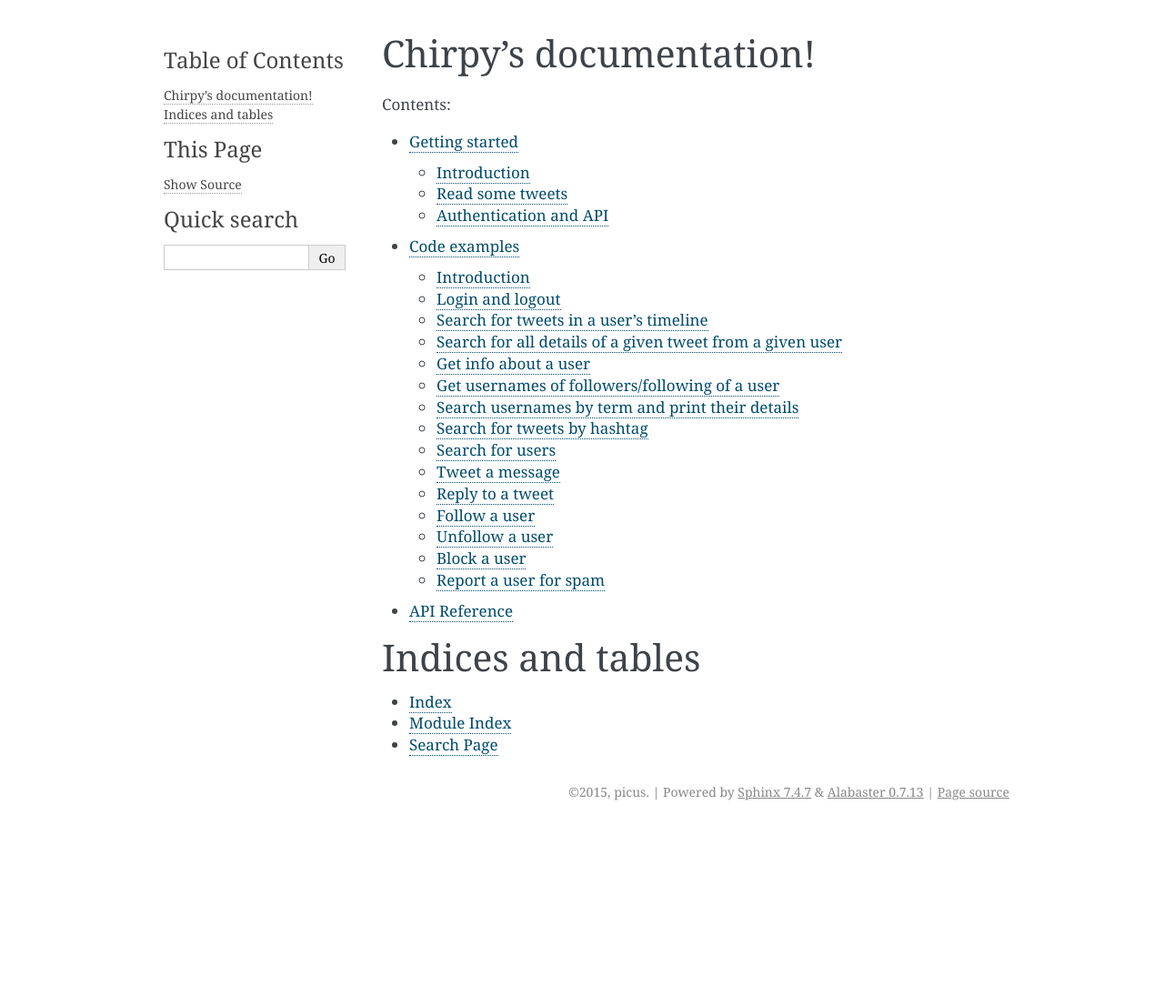
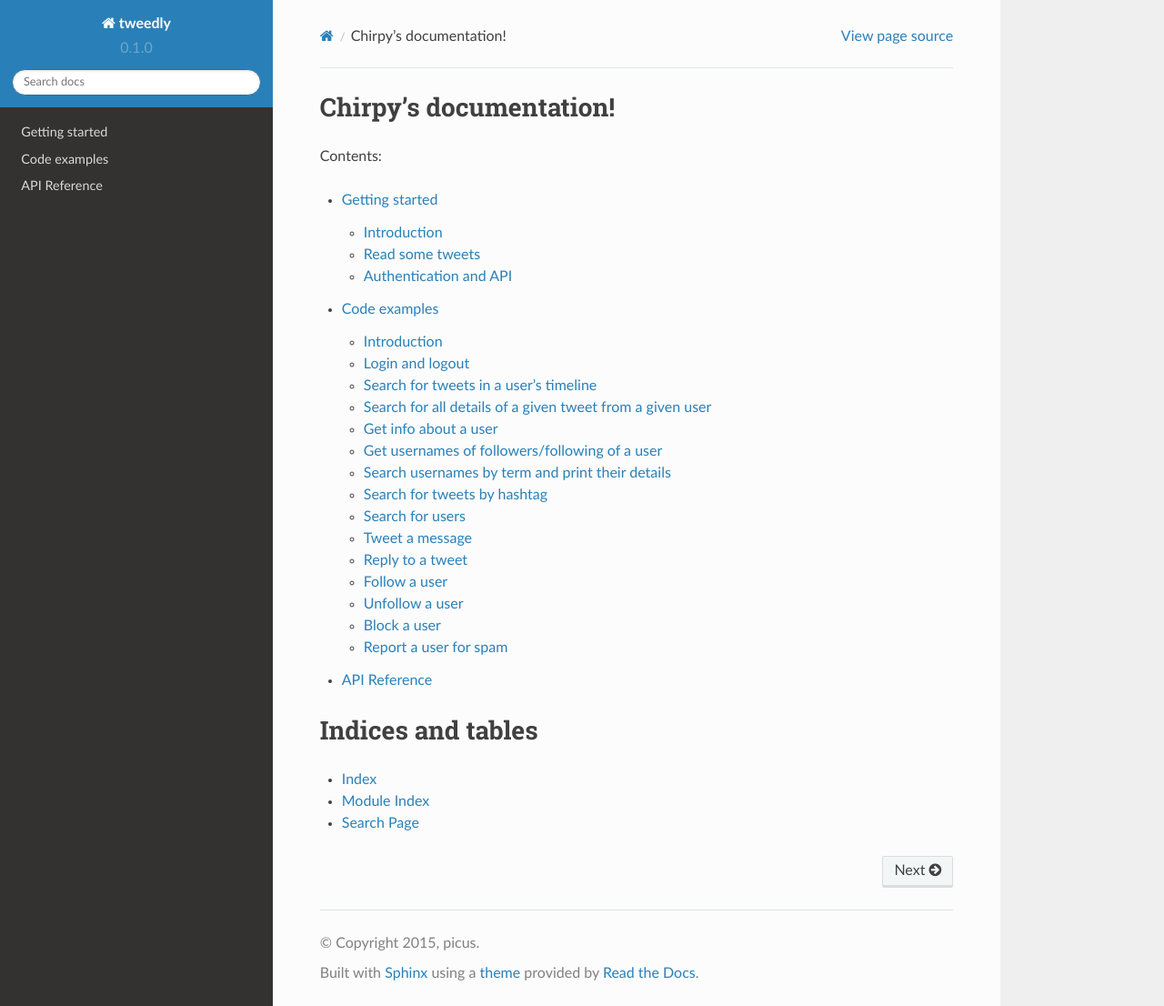
Before and after one commit to picusGitHub/Chirpy, a Sphinx documentation site: the page built from docs/source/index.rst, in a window 1280 px wide and 1106 px high. Shown: the whole window at 91% size. Built offline with Sphinx 7.4.7 and the Read the Docs theme 2.0.0, drawn with Linux system fonts in a browser that asks for light colours.

Commit message:
small fixes

```diff
--- a/docs/source/conf.py
+++ b/docs/source/conf.py
@@ -19,10 +19,8 @@ import shlex
 # If extensions (or modules to document with autodoc) are in another directory,
 # add these directories to sys.path here. If the directory is relative to the
 # documentation root, use os.path.abspath to make it absolute, like shown here.
-#sys.path.insert(0, os.path.abspath('.'))
+sys.path.insert(0, os.path.abspath('../../'))
 #sys.path.insert(0,'.')
-sys.path.insert(0,'/home/es/Scaricati/ANON/TwittaPY/')
-#sys.path.append('/home/es/Scaricati/ANON/TwittaPY/docs/')
 
 # -- General configuration ------------------------------------------------
 
@@ -51,7 +49,7 @@ source_suffix = '.rst'
 master_doc = 'index'
 
 # General information about the project.
-project = u'chirpy'
+project = u'tweedly'
 copyright = u'2015, picus'
 author = u'picus'
 
@@ -113,7 +111,7 @@ todo_include_todos = False
 
 # The theme to use for HTML and HTML Help pages.  See the documentation for
 # a list of builtin themes.
-html_theme = 'alabaster'
+html_theme = 'sphinx_rtd_theme'
 
 # Theme options are theme-specific and customize the look and feel of a theme
 # further.  For a list of options available for each theme, see the
@@ -205,7 +203,7 @@ html_static_path = ['_static']
 #html_search_scorer = 'scorer.js'
 
 # Output file base name for HTML help builder.
-htmlhelp_basename = 'chirpydoc'
+htmlhelp_basename = 'tweedlydoc'
 
 # -- Options for LaTeX output ---------------------------------------------
 
@@ -227,7 +225,7 @@ latex_elements = {
 # (source start file, target name, title,
 #  author, documentclass [howto, manual, or own class]).
 latex_documents = [
-  (master_doc, 'chirpy.tex', u'chirpy Documentation',
+  (master_doc, 'tweedly.tex', u'tweedly Documentation',
    u'picus', 'manual'),
 ]
 
@@ -257,7 +255,7 @@ latex_documents = [
 # One entry per manual page. List of tuples
 # (source start file, name, description, authors, manual section).
 man_pages = [
-    (master_doc, 'chirpy', u'chirpy Documentation',
+    (master_doc, 'tweedly', u'tweedly Documentation',
      [author], 1)
 ]
 
@@ -271,8 +269,8 @@ man_pages = [
 # (source start file, target name, title, author,
 #  dir menu entry, description, category)
 texinfo_documents = [
-  (master_doc, 'chirpy', u'Chirpy Documentation',
-   author, 'chirpy', 'One line description of project.',
+  (master_doc, 'tweedly', u'tweedly Documentation',
+   author, 'tweedly', 'One line description of project.',
    'Miscellaneous'),
 ]
 
--- a/docs/source/index.rst
+++ b/docs/source/index.rst
@@ -1,4 +1,4 @@
-.. Chirpy documentation master file, created by
+.. Tweedly documentation master file, created by
    sphinx-quickstart on Thu Dec  3 16:59:36 2015.
    You can adapt this file completely to your liking, but it should at least
    contain the root `toctree` directive.
```
